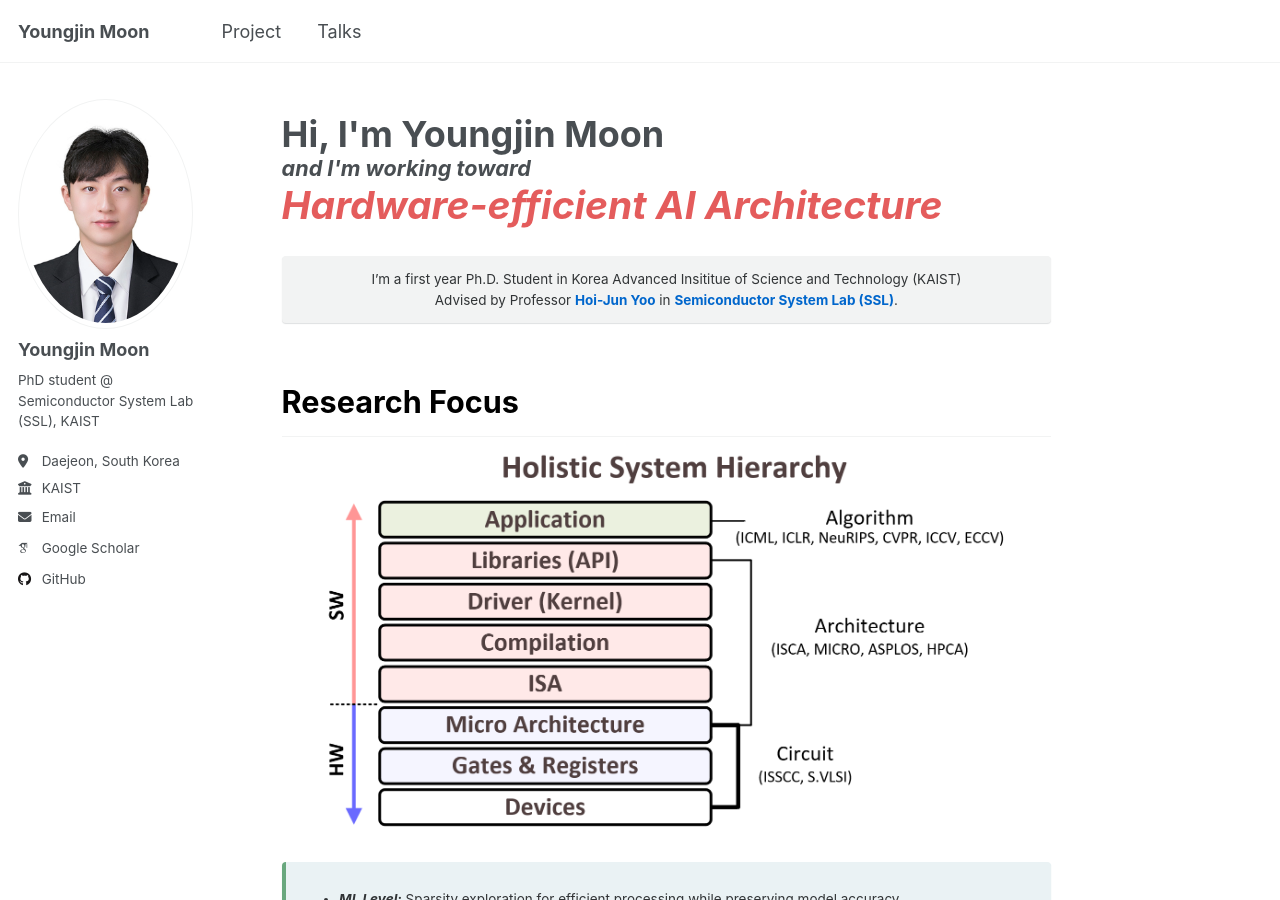
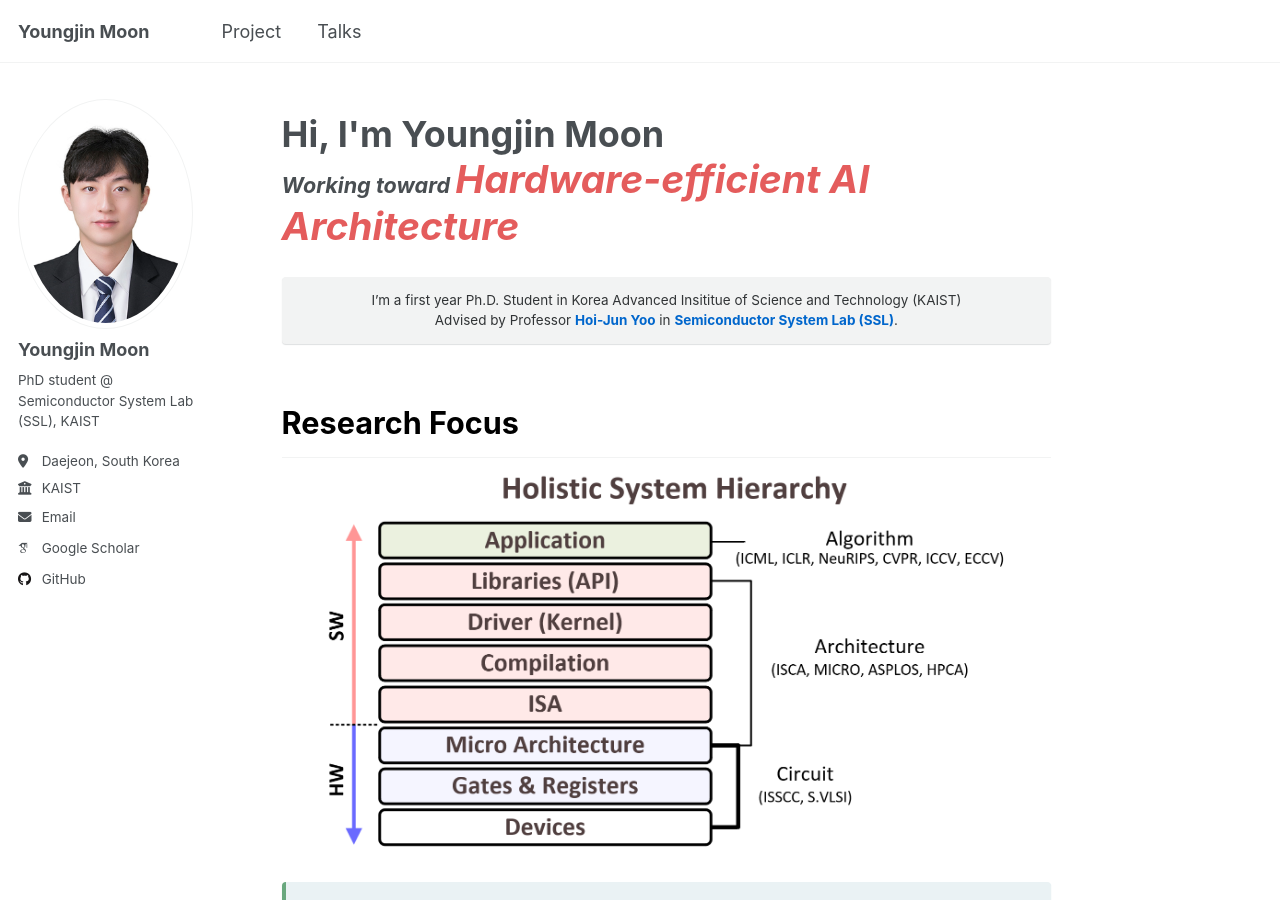
Before and after one commit to yjmoon99/yjmoon99.github.io, a Jekyll site: the page built from _pages/about.md, in a window 1280 px wide and 900 px high. Built offline with Jekyll 4.4.1, drawn with Linux system fonts in a browser that asks for light colours; some web fonts are replaced; a script that is not in the unit is left out.

Commit message:
Update Title

```diff
--- a/_pages/about.md
+++ b/_pages/about.md
@@ -6,9 +6,9 @@ redirect_from:
   - /about/
   - /about.html
 ---
-<div style="font-weight: bold; margin-bottom: 0.5em; line-height: 1.2; max-width: 100%;">
+<div style="font-weight: bold; margin-bottom: 0.5em; line-height: 1.2;">
 <span style="font-size: 2.0em; font-weight: bold;">Hi, I'm Youngjin Moon</span><br>
-<span style="font-size: 1.2em; font-style: italic;">and I'm working toward <em style="font-size: 1.8em; color:rgb(228, 92, 92); font-style: italic; white-space: nowrap;">Hardware-efficient AI Architecture</em></span>
+<span style="font-size: 1.2em; font-style: italic;">Working toward <em style="font-size: 1.8em; color:rgb(228, 92, 92); font-style: italic;">Hardware-efficient AI Architecture</em></span>
 </div>
 
 <div class="notice" markdown="1" style="text-align: center; font-size: 1.7em;">
```
